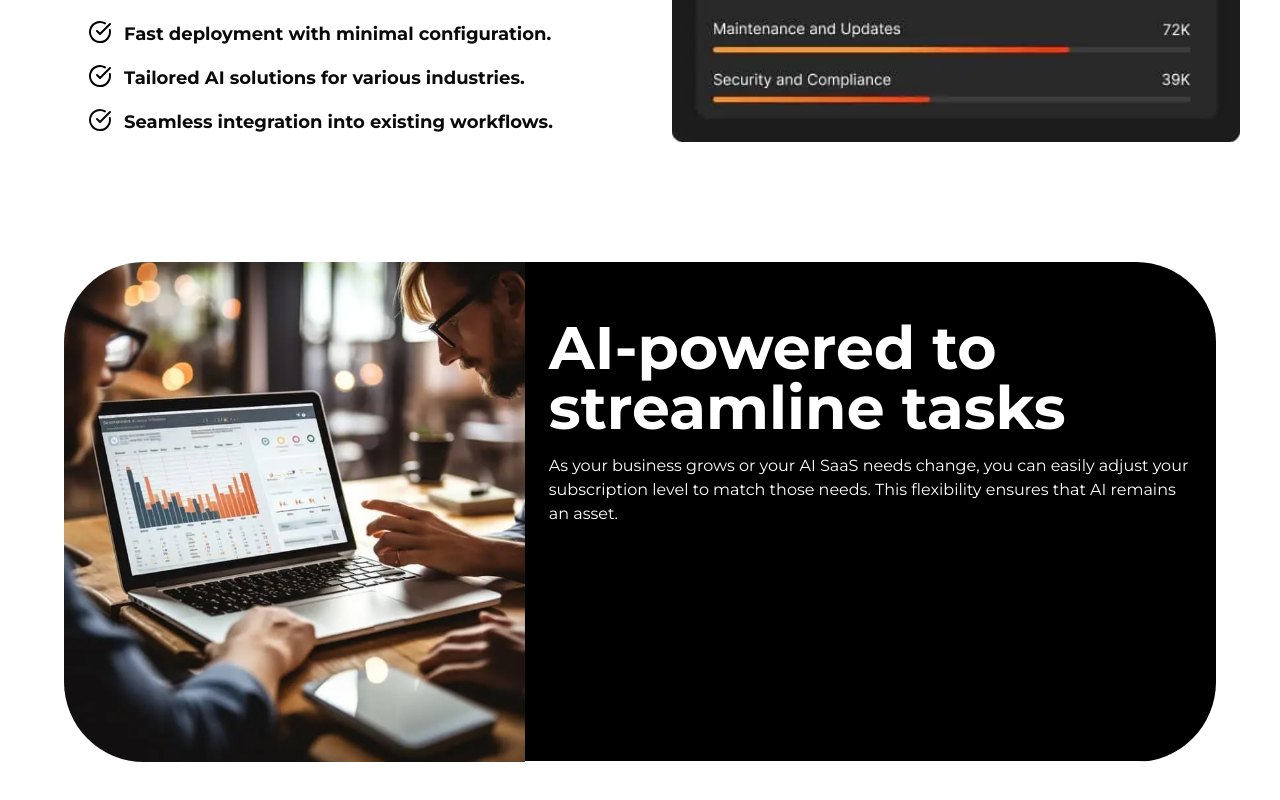
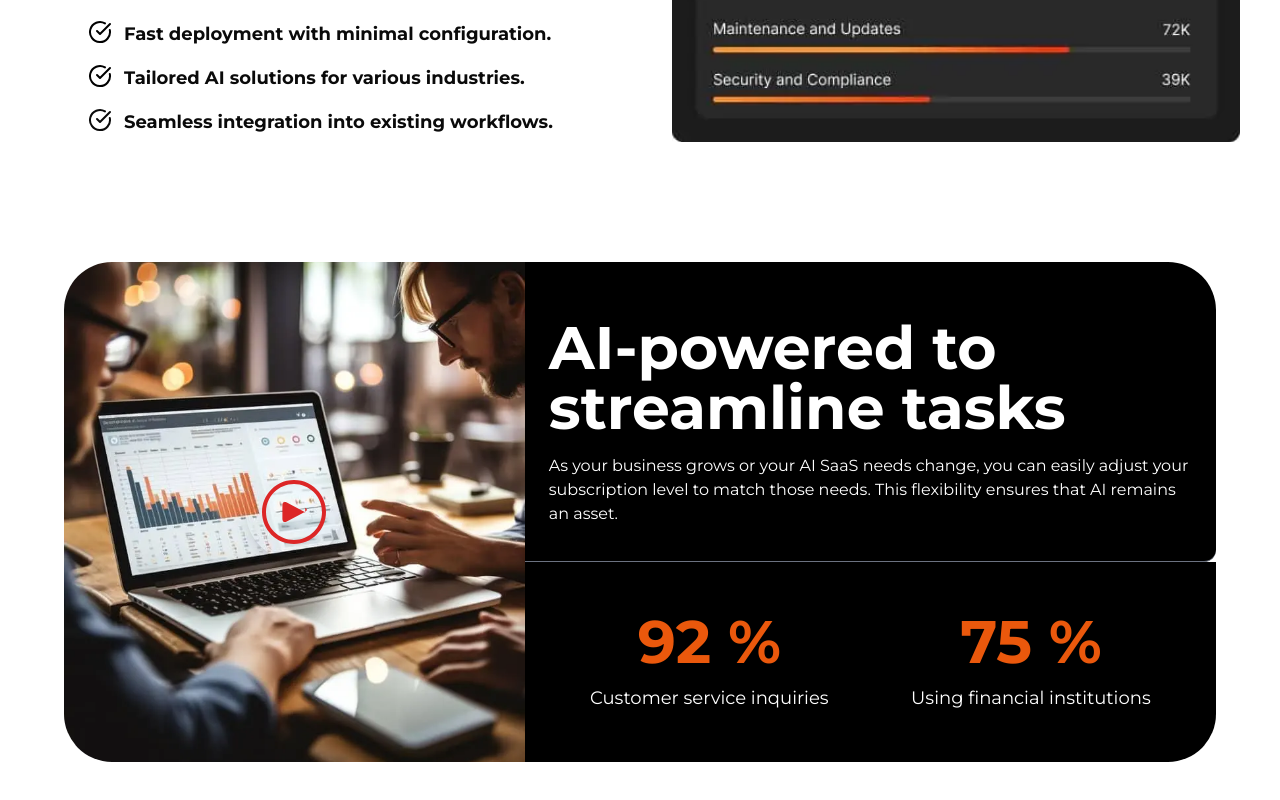
Before and after one commit to ajaypoddar78890/New-AJ-AI, a Next.js app: page / in a window 1280 px wide. Shown: the part 3574-4374 px from the top of the page. Built offline with nearby package versions, Linux system fonts and the light colour scheme.

Commit message:
make the landing page aipowerd componment 5 more to go

```diff
--- a/components/landingpage/aipowerd.tsx
+++ b/components/landingpage/aipowerd.tsx
@@ -1,13 +1,63 @@
-import React from "react";
+"use client";
+
+import React, { useEffect, useRef, useState } from "react";
 import Image from "next/image";
+import { motion } from "framer-motion"; // For animation
 
 const AIPowerd = () => {
+  const [count1, setCount1] = useState(0);
+  const [count2, setCount2] = useState(0);
+  const numbersRef = useRef(null);
+
+  useEffect(() => {
+    const observer = new IntersectionObserver(
+      (entries) => {
+        entries.forEach((entry) => {
+          if (entry.isIntersecting) {
+            startCounters();
+            observer.unobserve(entry.target); // Stop observing once animated
+          }
+        });
+      },
+      { threshold: 0.5 }
+    );
+
+    if (numbersRef.current) {
+      observer.observe(numbersRef.current);
+    }
+
+    return () => {
+      if (numbersRef.current) {
+        observer.unobserve(numbersRef.current);
+      }
+    };
+  }, []);
+
+  const startCounters = () => {
+    animateCounter(setCount1, 0, Math.floor(0.92 * 100), 2000);
+    animateCounter(setCount2, 0, Math.floor(0.75 * 100), 2000);
+  };
+
+  const animateCounter = (setter, start, end, duration) => {
+    let startTime = null;
+
+    const step = (timestamp) => {
+      if (!startTime) startTime = timestamp;
+      const progress = Math.min((timestamp - startTime) / duration, 1);
+      setter(Math.floor(progress * (end - start) + start));
+
+      if (progress < 1) {
+        window.requestAnimationFrame(step);
+      }
+    };
+
+    window.requestAnimationFrame(step);
+  };
+
   return (
     <div className="aipowed-section px-10 py-10">
       <div className="container mx-auto max-w-6xl">
-        <div className="grid md:grid-cols-[40%,60%] rounded-[5rem] overflow-hidden">
-          {" "}
-          {/* Added overflow-hidden */}
+        <div className="grid md:grid-cols-[40%,60%] rounded-[3rem] overflow-hidden relative">
           {/* Left Side: Image */}
           <div className="left relative" style={{ height: "500px" }}>
             <Image
@@ -17,12 +67,32 @@ const AIPowerd = () => {
               objectFit="cover"
               className="object-cover"
             />
+            {/* Play Button */}
+            <div className="absolute inset-0 flex items-center justify-center">
+              <motion.a
+                href="https://www.youtube.com/watch?v=YOUR_VIDEO_LINK"
+                target="_blank"
+                rel="noopener noreferrer"
+                className="bg-transparent rounded-full p-4 shadow-lg flex items-center justify-center"
+                whileHover={{ scale: 1.2 }} // Animation on hover
+                whileTap={{ scale: 0.9 }} // Animation on click
+              >
+                <svg
+                  xmlns="http://www.w3.org/2000/svg"
+                  className="h-16 w-16 text-red-600"
+                  fill="currentColor"
+                  viewBox="0 0 16 16"
+                >
+                  <path d="M10.804 8.053L6.082 5.582c-.533-.274-.982.035-.982.688v3.46c0 .653.449.962.982.688l4.722-2.472c.533-.274.533-.718 0-.992zM8 15c3.866 0 7-3.134 7-7S11.866 1 8 1 1 4.134 1 8s3.134 7 7 7zm0 1c-4.418 0-8-3.582-8-8s3.582-8 8-8 8 3.582 8 8-3.582 8-8 8z" />
+                </svg>
+              </motion.a>
+            </div>
           </div>
           {/* Right Side: Content */}
           <div className="right w-full flex flex-col">
             <div
-              className="content p-6 bg-black text-white h-full rounded-xl md:rounded-l-none py-10 border-b border-white"
-              style={{ minHeight: "200px" }}
+              className="content p-6 bg-black text-white rounded-xl md:rounded-l-none py-10 border-b border-gray-500"
+              style={{ minHeight: "300px" }}
             >
               <h2 className="text-6xl font-bold my-4">
                 AI-powered to streamline tasks
@@ -33,6 +103,24 @@ const AIPowerd = () => {
                 flexibility ensures that AI remains an asset.
               </p>
             </div>
+
+            <div
+              className="numbers bg-black h-full p-6 text-white flex justify-around items-center"
+              ref={numbersRef}
+            >
+              <div className="text-center ">
+                <h3 className="md:text-6xl mb-3 font-bold text-orange-600">
+                  {count1} %
+                </h3>
+                <p className="text-lg">Customer service inquiries</p>
+              </div>
+              <div className="text-center">
+                <h3 className="md:text-6xl mb-3 font-bold text-orange-600">
+                  {count2} %
+                </h3>
+                <p className="text-lg">Using financial institutions</p>
+              </div>
+            </div>
           </div>
         </div>
       </div>
```
